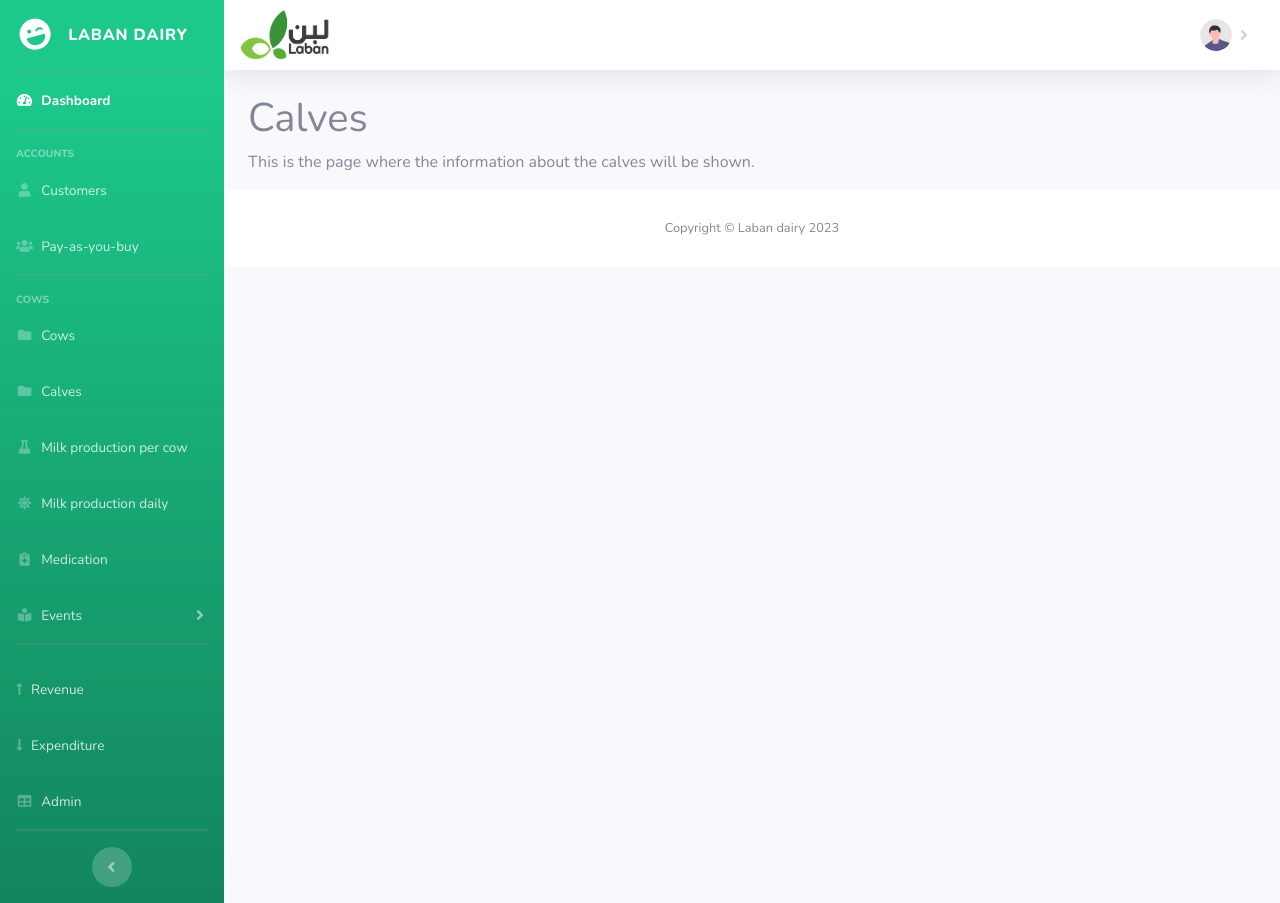
After one commit to abhishekpatil4/labandairy, a Django app: page /calves in a window 1280 px wide. The commit adds this page. Run offline with Django 4.2, Linux system fonts and the light colour scheme; some libraries are stand-ins or nearby versions.

Commit message:
added more urls and views

```diff
--- a/labanmanagement/urls.py
+++ b/labanmanagement/urls.py
@@ -2,13 +2,19 @@ from django.urls import path
 from labanmanagement import views
 urlpatterns = [
     path('', views.dashboard, name='dashboard'),
-    path('laagAccounts', views.laagAccounts, name='laagAccounts'),
+    path('customers', views.customers, name='customers'),
+    path("payasyoubuy", views.pay_as_you_buy, name="payAsYouBuy"),
     path('extras', views.extras, name='extras'),
     path('login', views.handlelogin, name='login'),
     path('logout', views.handlelogout, name='logout'),
+    path('milkProductionCow', views.milkProductionCow, name='milkProductionCow'),
+    path('milkProductionDaily', views.milkProductionDaily, name='milkProductionDaily'),
     path('laagAccounts/<str:slug>', views.handleLaagAccounts, name='handleLaagAccounts'),
     path("cows", views.cows, name="cows"),
+    path("calves", views.calves, name="calves"),
     path("cows/<str:slug>", views.handlecows, name="handlecows"),
     path('cows/<str:slug>/milk', views.milkrecord, name='milk'),
     path('cows/<str:slug>/medication', views.medication, name='medication'),
+    path('revenue', views.revenue, name="revenue"),
+    path('expenditure', views.expenditure, name="expenditure"),
 ]
--- a/labanmanagement/views.py
+++ b/labanmanagement/views.py
@@ -9,8 +9,11 @@ def dashboard(request):
 
     return render(request,'dashboard.html')
 
-def laagAccounts(request):
+def customers(request):
     return HttpResponse('this is the laag account page')
+
+def pay_as_you_buy(request):
+    return HttpResponse("hello this is a dummy text")
 
 def extras(request):
     return render(request, "404.html")
@@ -37,7 +40,22 @@ def handlelogout(request):
     return redirect('login')
 
 def cows(request):
-    return HttpResponse('cows page')
+    return render(request,"cows.html")
+
+def calves(request):
+    return render(request, "calves.html")
+
+def milkProductionCow(request):
+    return HttpResponse("{'hello':'hello'}")
+
+def milkProductionDaily(request):
+    return HttpResponse("{'hello':'hello'}")
+
+def revenue(request):
+    return HttpResponse("revenue")
+
+def expenditure(request):
+    return HttpResponse("expenditure")
 
 def handlecows(request, slug):
     return HttpResponse('handle cows')
--- a/templates/base.html
+++ b/templates/base.html
@@ -102,7 +102,7 @@
 
             <!-- Nav Item - Pages Collapse Menu -->
             <li class="nav-item">
-                <a class="nav-link" href="#">
+                <a class="nav-link" href="cows">
                     <i class="fas fa-fw fa-folder"></i>
                     <span>Cows</span>
                 </a>
--- /dev/null
+++ b/templates/calves.html
@@ -0,0 +1,11 @@
+{% extends 'base.html' %}
+{% block body %}
+<div class="container">
+    <h1>
+        Calves
+    </h1>
+    <p>
+        This is the page where the information about the calves will be shown.
+    </p>
+</div>
+{% endblock body %}
```
Also changed, not shown: templates/404.html (+5 -2 lines), templates/cows.html (added, +10 -0 lines), db.sqlite3.
